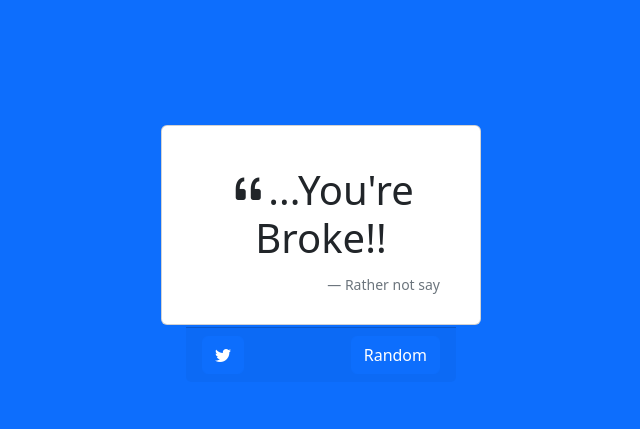
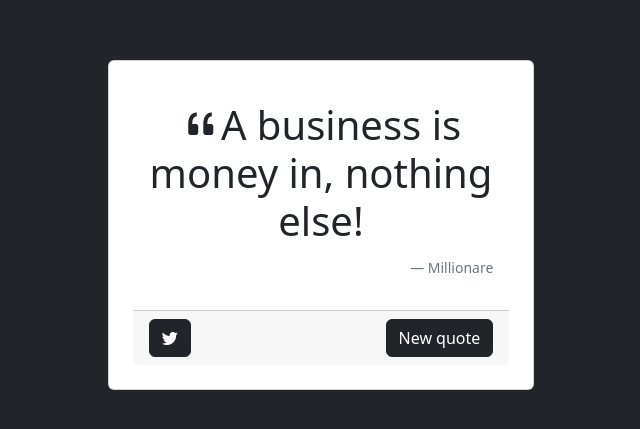
Before and after one commit to sergio-ortiz/random-quote-machine, a React (Vite) app: page / in a window 1280 px wide. Shown: the part 175-604 px from the top of the page, without its empty margins (319-959 px from the left). Built offline with nearby package versions, Linux system fonts and the light colour scheme.

Commit message:
feat(app): built with redux toolkit and react-redux

```diff
--- a/src/App.jsx
+++ b/src/App.jsx
@@ -1,21 +1,36 @@
 import { useSelector, useDispatch } from "react-redux";
-import { randomize } from "./features/color/colorSlice";
+import { getRandomColor } from "./features/color/colorSlice";
+import { getRandomQuote } from "./features/quote/quoteSlice";
+import { useEffect } from "react";
 
 function App() {
   const color =  useSelector(state => state.color.value);
+  const quote = useSelector(state => state.quote.value);
   const dispatch = useDispatch();
+
+  useEffect(() => {
+    setTimeout(
+      () => dispatch(getRandomQuote()),
+      800
+    )
+  }, [])
+
+
+  useEffect(() => {
+    dispatch(getRandomColor());
+  }, [])
 
   return (
       <div className={`container-fluid bg-${color} vh-100 text-center`}>
         <div className="row vh-100 justify-content-center align-items-center">
-          <div id="quote-box" className="col-3 h-25 card p-4">
+          <div id="quote-box" className="col-4 card p-4">
             <div className="card-body">
               <figure>
                 <blockquote className="blockquote">
-                  <h1 id="text" className="card-title"><i className="bi bi-quote"></i>...You&apos;re Broke!!</h1>
+                  <h1 id="text" className="card-title"><i className="bi bi-quote"></i>{quote.text}</h1>
                 </blockquote>
                 <figcaption id="author" className="card-subtitle blockquote-footer text-end">
-                  Rather not say
+                  {quote.author}
                 </figcaption>
               </figure>
             </div>
@@ -23,7 +38,16 @@ function App() {
               <a id="tweet-quote" className={`btn btn-${color}`} href="https://twitter.com/intent/tweet?text=testing">
                 <i className="bi bi-twitter"></i>
               </a>
-              <button onClick={() => dispatch(randomize())} id="new-quote" className={`btn btn-${color}`}>Random</button>
+              <button
+                onClick={() => {
+                  dispatch(getRandomColor());
+                  dispatch(getRandomQuote());
+                }}
+                id="new-quote"
+                className={`btn btn-${color}`}
+              >
+                New quote
+              </button>
             </div>
           </div>
         </div>
--- a/src/app/store.js
+++ b/src/app/store.js
@@ -1,8 +1,10 @@
 import { configureStore } from "@reduxjs/toolkit";
 import colorReducer from "../features/color/colorSlice";
+import quoteReducer from "../features/quote/quoteSlice";
 
 export default configureStore({
   reducer: {
     color: colorReducer,
+    quote: quoteReducer,
   },
 })
--- a/src/features/color/colorSlice.js
+++ b/src/features/color/colorSlice.js
@@ -3,10 +3,10 @@ import { createSlice } from "@reduxjs/toolkit";
 export const colorSlice = createSlice({
   name: "color",
   initialState: {
-    value: "primary",
+    value: "dark",
   },
   reducers: {
-    randomize: (state) => {
+    getRandomColor: (state) => {
       const colors = ["primary", "success", "info", "danger", "warning", "dark"]
 
       const randomIndex = Math.floor(Math.random() * 6);
@@ -16,6 +16,6 @@ export const colorSlice = createSlice({
   },
 })
 
-export const { randomize } = colorSlice.actions;
+export const { getRandomColor } = colorSlice.actions;
 
 export default colorSlice.reducer;
--- /dev/null
+++ b/src/features/quote/quoteSlice.js
@@ -0,0 +1,49 @@
+import { createSlice } from "@reduxjs/toolkit";
+
+export const quoteSlice = createSlice({
+  name: "quote",
+  initialState: {
+    value: {
+      text: "",
+      author: ""
+    }
+  },
+  reducers: {
+    getRandomQuote: (state) => {
+      const quotes = [
+        {
+          text: "Why does it have to be easy?",
+          author: "Facts"
+        },
+        {
+          text: "Stay Hard!",
+          author: "David Goggins"
+        },
+        {
+          text: "A business is money in, nothing else!",
+          author: "Millionare"
+        },
+        {
+          text: "...You're Broke!!",
+          author: "Rather not say"
+        },
+        {
+          text: "Always drink and drive.",
+          author: "Troll"
+        },
+        {
+          text: "my unmatched perspicacity coupled with sheer indefatigability",
+          author: "I'm getting cancelled"
+        }
+      ];
+
+      const randomIndex = Math.floor(Math.random() * 6);
+
+      state.value = quotes[randomIndex];
+    }
+  }
+})
+
+export const { getRandomQuote } = quoteSlice.actions;
+
+export default quoteSlice.reducer;
```
